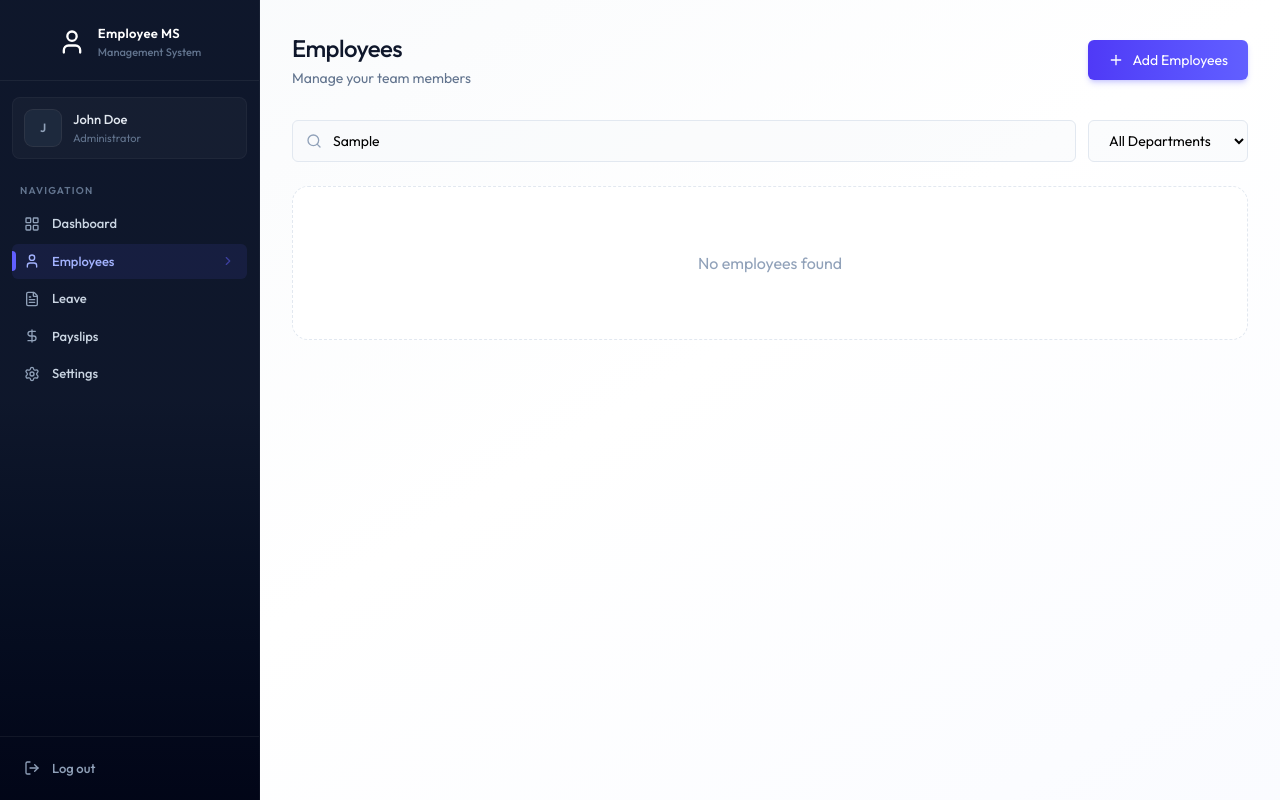
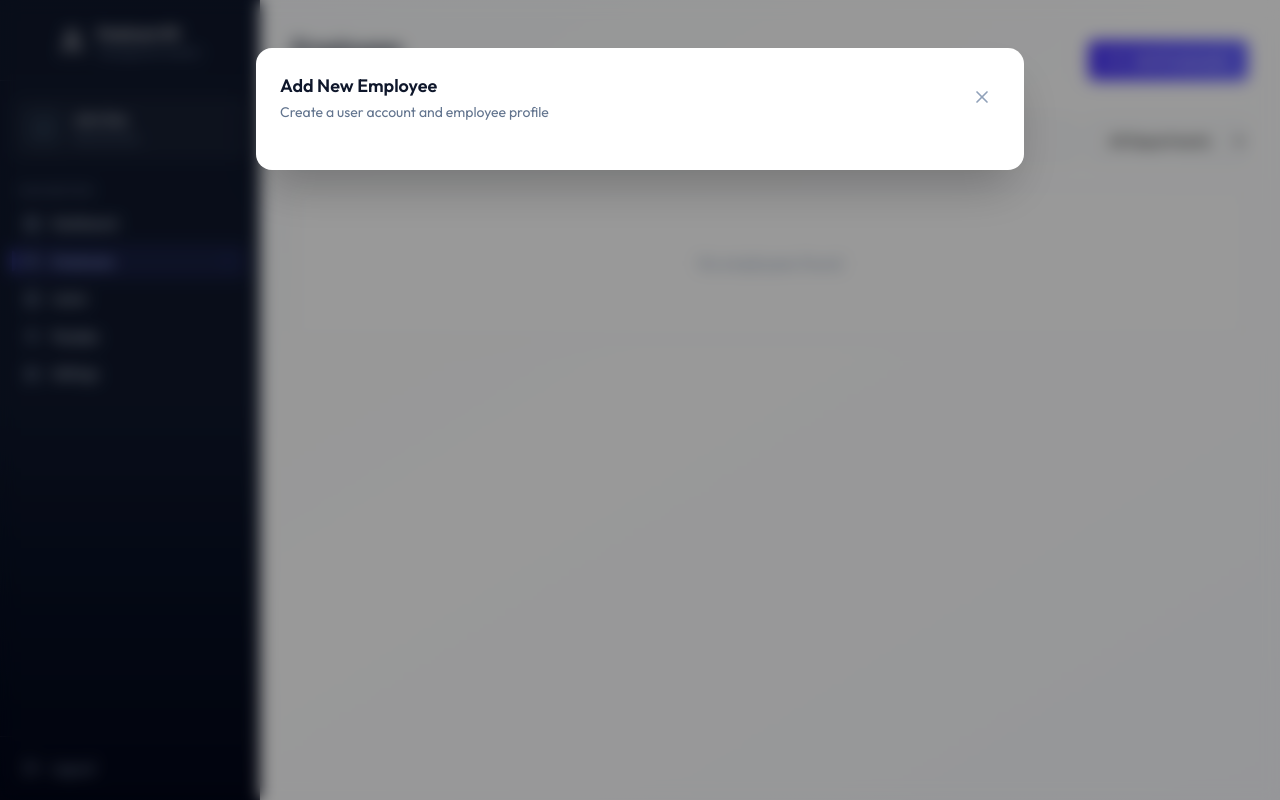
Before and after one commit to shumaila1421/employee-management-system, a React (Vite) app in the folder client/: page /employees in a window 1280 px wide. Both pictures are taken after typing "Sample" into the empty fields and a click on the button "Add Employees". Built offline with nearby package versions, Linux system fonts and the light colour scheme.

Commit message:
employee create model completed

```diff
--- a/client/src/pages/Employees.jsx
+++ b/client/src/pages/Employees.jsx
@@ -1,6 +1,6 @@
 import React, { useCallback, useEffect, useState } from "react";
 import { dummyEmployeeData, DEPARTMENTS } from "../assets/assets";
-import { Plus, Search } from "lucide-react";
+import { Plus, Search, X } from "lucide-react";
 import EmployeeCard from "../components/EmployeeCard";
 
 const Employees = () => {
@@ -41,7 +41,10 @@ const Employees = () => {
           <p className="page-subtitle">Manage your team members</p>
         </div>
 
-        <button className="btn-primary flex items-center gap-2 w-full sm:w-auto justify-center">
+        <button
+          onClick={() => setShowCreateModal(true)}
+          className="btn-primary flex items-center gap-2 w-full sm:w-auto justify-center"
+        >
           <Plus size={16} /> Add Employees
         </button>
       </div>
@@ -102,7 +105,34 @@ const Employees = () => {
         <div
           className="fixed bg-black/40 backdrop-blur-sm inset-0 z-50 flex items-start justify-center p-4 overflow-y-auto"
           onClick={() => setShowCreateModal(false)}
-        ></div>
+        >
+          <div className="fixed inset-0" />
+          <div
+            className="relative bg-white rounded-2xl shadow-2xl w-full max-w-3xl my-8 animate-fade-in"
+            onClick={(e) => e.stopPropagation()}
+          >
+            <div className="flex items-center justify-between p-6 pb-0">
+              <div>
+                <h2 className="text-lg font-semibold text-slate-900">
+                  Add New Employee
+                </h2>
+                <p className="text-sm text-slate-500 mt-0.5">
+                  Create a user account and employee profile
+                </p>
+              </div>
+              <button
+                onClick={() => setShowCreateModal(false)}
+                className="p-2 rounded-lg hover:bg-slate-100
+               transition-colors text-slate-400 hover:text-slate-600"
+              >
+                <X className="w-5 h-5" />
+              </button>
+            </div>
+            <div className="p-6">
+              <form></form>
+            </div>
+          </div>
+        </div>
       )}
       {/* Edit Employee Modal */}
     </div>
```
